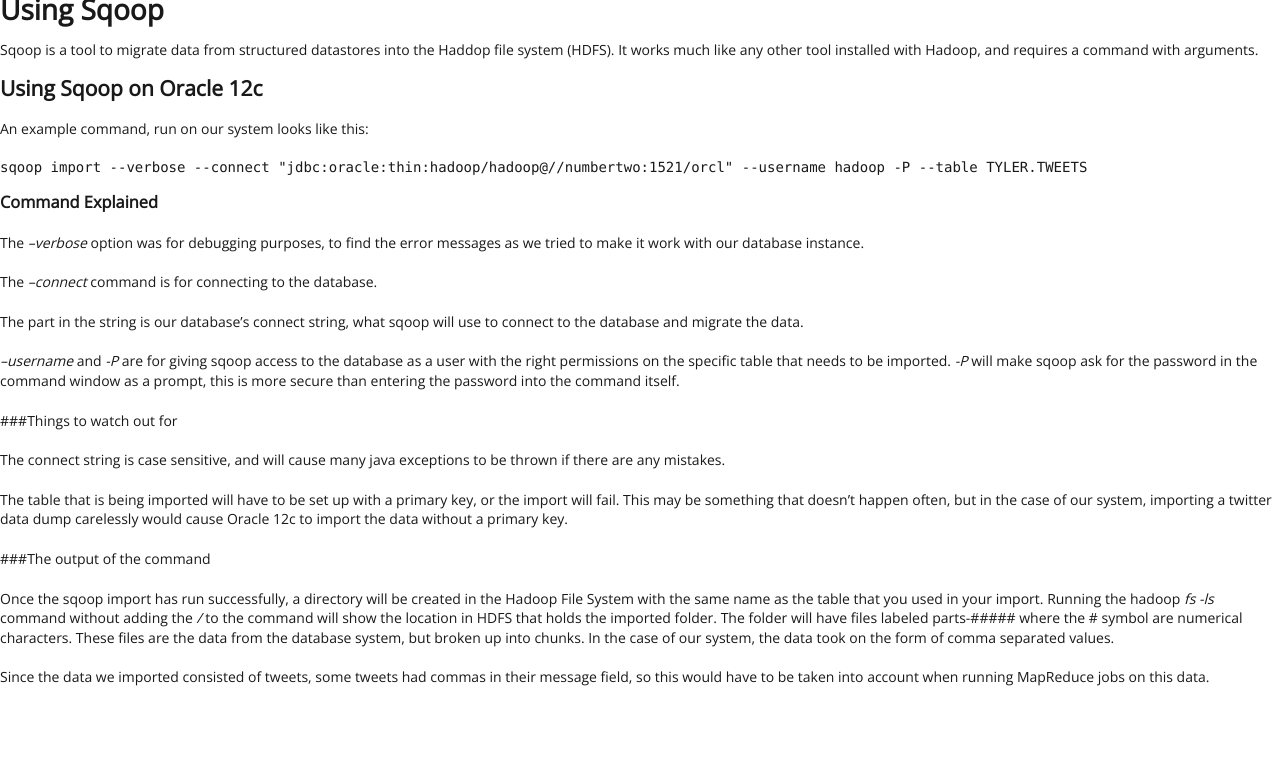
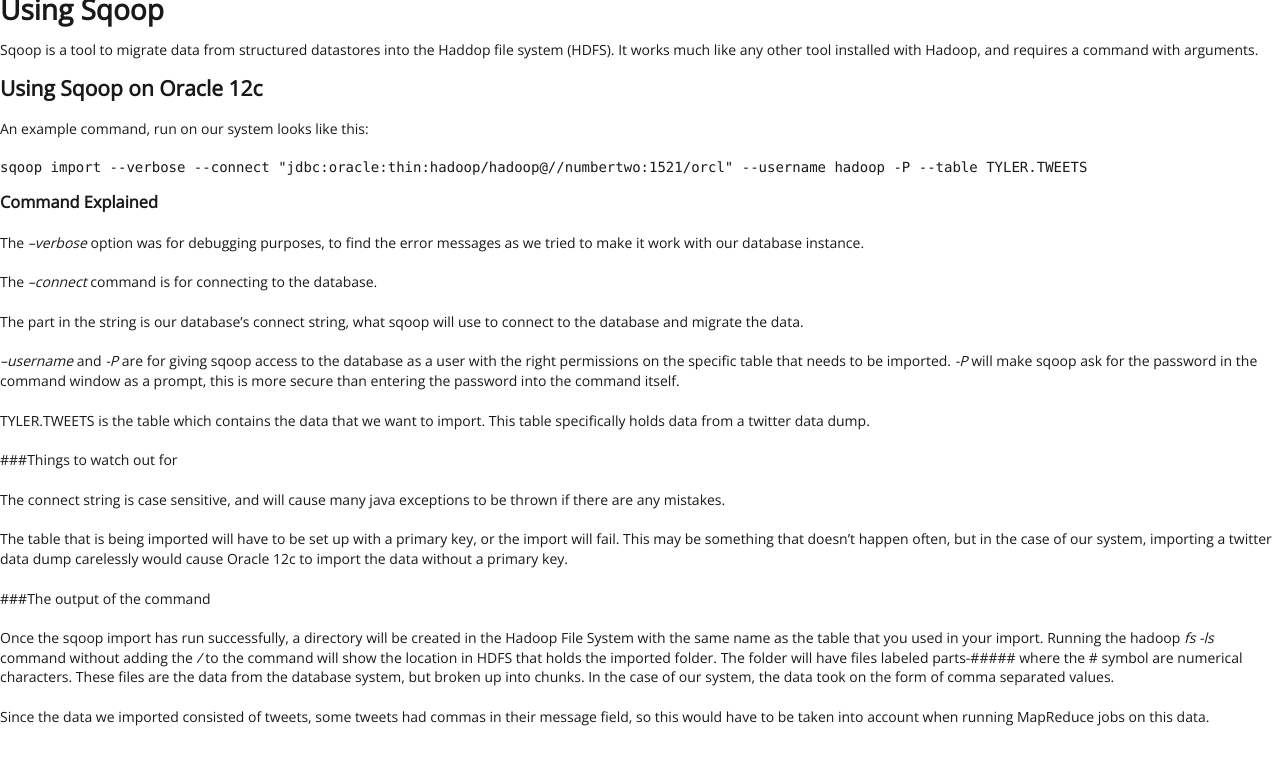
Before and after one commit to csumbBigData/csumbBigData.github.io, a Jekyll site: the page built from _posts/2016-5-8-services_sqoop.md, in a window 1280 px wide. Shown: the top 765 px of the page. Built offline with Jekyll 4.4.1, drawn with Linux system fonts in a browser that asks for light colours.

Commit message:
one last edition to sqoop file

```diff
--- a/_posts/2016-5-8-services_sqoop.md
+++ b/_posts/2016-5-8-services_sqoop.md
@@ -22,6 +22,8 @@ The part in the string is our database's connect string, what sqoop will use to
 
 _--username_ and _-P_ are for giving sqoop access to the database as a user with the right permissions on the specific table that needs to be imported. _-P_ will make sqoop ask for the password in the command window as a prompt, this is more secure than entering the password into the command itself.
 
+TYLER.TWEETS is the table which contains the data that we want to import. This table specifically holds data from a twitter data dump.
+
 ###Things to watch out for
 
 The connect string is case sensitive, and will cause many java exceptions to be thrown if there are any mistakes.
```
